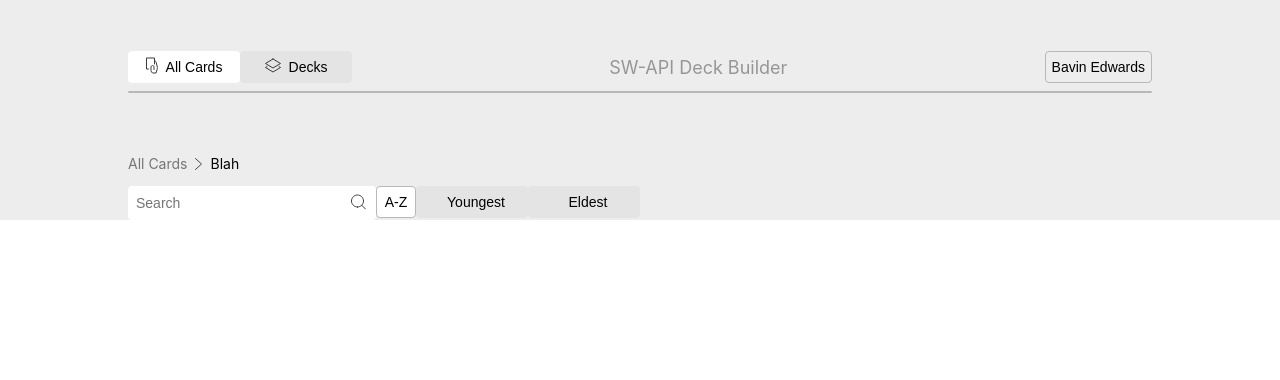
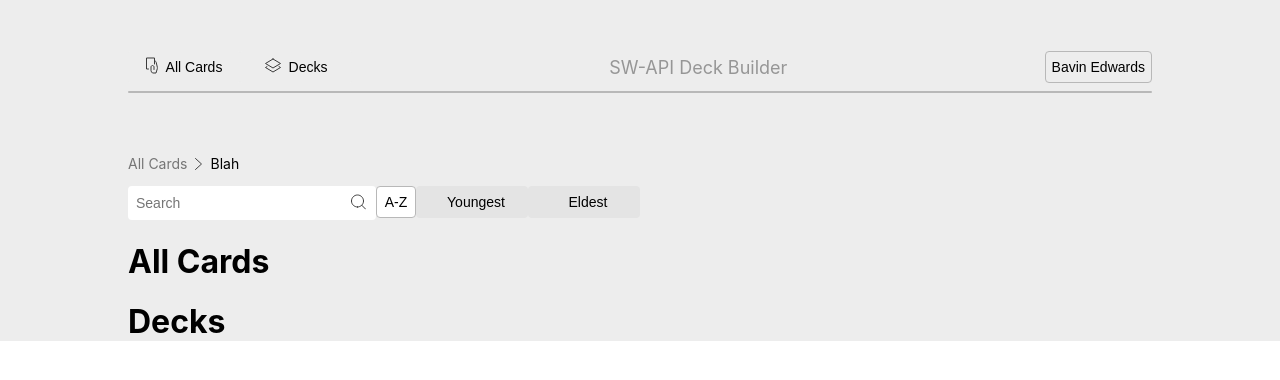
Before and after one commit to bolivthom/FreeLunch, a React (Create React App) app: page / in a window 1280 px wide. Shown: the top 380 px of the page. Built offline with nearby package versions, Linux system fonts and the light colour scheme.

Commit message:
chefing up in the kitchen

```diff
--- a/src/App.js
+++ b/src/App.js
@@ -1,7 +1,17 @@
 import './App.css';
 import * as React from "react";
-import { Routes, Route } from "react-router-dom";
-//import { routes } from "./nav/routes";
+import {
+  BrowserRouter as Router,
+  Switch,
+  Route,
+  Routes,
+  Link,
+  useRouteMatch,
+  useParams
+} from "react-router-dom";//import { routes } from "./nav/routes";
+
+import { routes } from './nav/routes';
+
 import DefaultLayout from "./components/layout/DefaultLayout";
 
 function App() {
@@ -9,6 +19,9 @@ function App() {
       <div className="App">
         <Routes>
           <Route path="/" element={<DefaultLayout />} />
+          {routes.filter((route) => route.path != '/').map((route, index) => (
+          <Route key={index} path={route.path} element={<DefaultLayout />} />
+        ))}
         </Routes>
       </div>
   );
--- a/src/components/layout/DefaultLayout.js
+++ b/src/components/layout/DefaultLayout.js
@@ -2,6 +2,7 @@ import React, { useState } from "react";
 import AppHeader from "../sections/AppHeader";
 import AppBreadCrumbs from "../sections/AppBreadcrumbs";
 import AppCardControls from "../sections/AppCardListControls";
+import AppContent from "../sections/AppContent";
 
 const styles = {
     body: {
@@ -20,6 +21,7 @@ function DefaultLayout() {
                 ChildTitle={"Blah"}
                 ChildTitleStyle={{ marginLeft: '8px', fontSize: '14px' }} />
             <AppCardControls />
+            <AppContent/>
         </div>
     );
 }
--- /dev/null
+++ b/src/components/sections/AppContent.js
@@ -0,0 +1,31 @@
+import * as React from "react";
+import { Navigate, Outlet, Route, Routes } from 'react-router-dom'
+
+//routes
+import { routes } from "../../nav/routes";
+
+//Icons
+import { ReactComponent as ArrowRightIcon } from "../../assets/arrowright.svg";
+
+//Components
+function AppContent() {
+    return (
+        <div>
+            {
+                routes.map((route, index) => {
+                    const Component = route.component
+                    const isActive = window.location.pathname === route.path;
+
+                    return (
+                        <div>
+                            {Component}
+                        </div>
+                    )
+                })
+            }
+        </div>
+
+    );
+}
+
+export default AppContent;
--- a/src/components/sections/AppHeader.js
+++ b/src/components/sections/AppHeader.js
@@ -1,13 +1,10 @@
-import * as React from "react";
+import React, { useState } from "react";
 import { routes } from "../../nav/routes";
+import { Link } from "react-router-dom";
 
 //Buttons
 import AppSecondaryButton from "../base/buttons/AppSecondayButton"
 import AppPrimaryButton from "../base/buttons/AppPrimaryButton";
-
-//Icons
-import { ReactComponent as AllCardsIcon } from "../../assets/allcards.svg";
-import { ReactComponent as DecksIcon } from "../../assets/decks.svg";
 
 const styles = {
     appHeader: {
@@ -30,24 +27,43 @@ const styles = {
         height: '2px',
         border: '0',
         boxShadow: 'none',
-    }
+    },
+    link: {
+        textDecoration: 'none',
+    },
 }
 
 function AppHeader() {
+    const [selectedIndex, setSelectedIndex] = useState(0);
+
+    function handleLinkItemClick(index) {
+        setSelectedIndex(index);
+    }
+
+
     return (
         <div style={styles.appHeader}>
             <div style={styles.headerContent} className="header-content">
                 <div>
                     <div style={styles.leftMenuItems}>
-                        <AppPrimaryButton Title={"All Cards"} BackgroundColor={"#FFFFFF"} Icon={<AllCardsIcon />} />
-                        <AppPrimaryButton Title={"Decks"} BackgroundColor={"#E4E4E4"} Icon={<DecksIcon />} />
+                        {
+                            routes.map((route, index) => {
+                                const Icon = route.icon;
+                                const isActive = window.location.pathname === route.path;
+
+                                return (
+                                    <Link style={styles.link} key={index} to={route.path || '/'} onClick={() => handleLinkItemClick(index)}>
+                                        <AppPrimaryButton Title={route.name} BackgroundColor={isActive ? "white" : "#EDEDED"} Icon={Icon}></AppPrimaryButton>
+                                    </Link>)
+                            })
+                        }
                     </div>
                 </div>
                 <div>
                     <h6 id="header-title">SW-API Deck Builder</h6>
                 </div>
                 <div>
-                    <div><AppSecondaryButton Title={"Bavin Edwards"} BackgroundColor={"#EDEDED"}/></div>
+                    <div><AppSecondaryButton Title={"Bavin Edwards"} BackgroundColor={"#EDEDED"} /></div>
                 </div>
             </div>
             <hr style={styles.navHr}></hr>
--- a/src/nav/routes.js
+++ b/src/nav/routes.js
@@ -1,16 +1,20 @@
 import AllCards from "../views/base/AllCards";
 import Decks from "../views/base/Decks";
 
+import { ReactComponent as AllCardsIcon } from "../assets/allcards.svg";
+import { ReactComponent as DecksIcon } from "../assets/decks.svg";
 
 export const routes = [
     {
         name: 'All Cards',
         path: '/all-cards',
+        icon: <AllCardsIcon/>,
         component: <AllCards/>
     },
     {
         name: 'Decks',
         path: '/decks',
+        icon: <DecksIcon/>,
         component: <Decks/>
     },
 ]
```
Also changed, not shown: src/App.css (line endings or trailing spaces).
